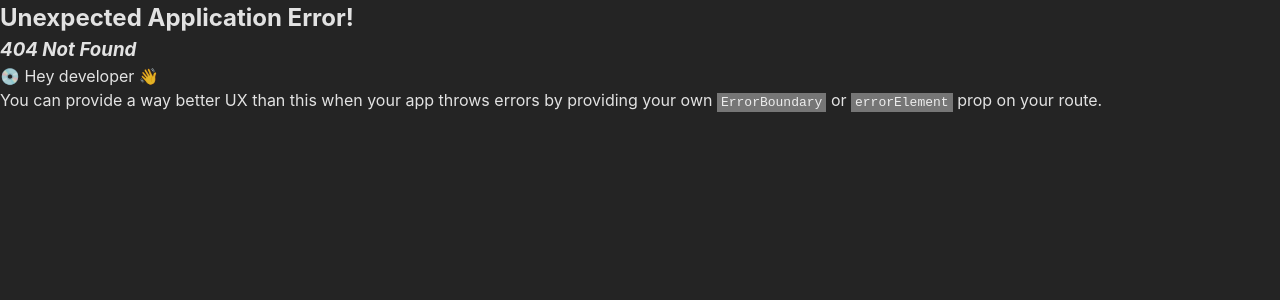
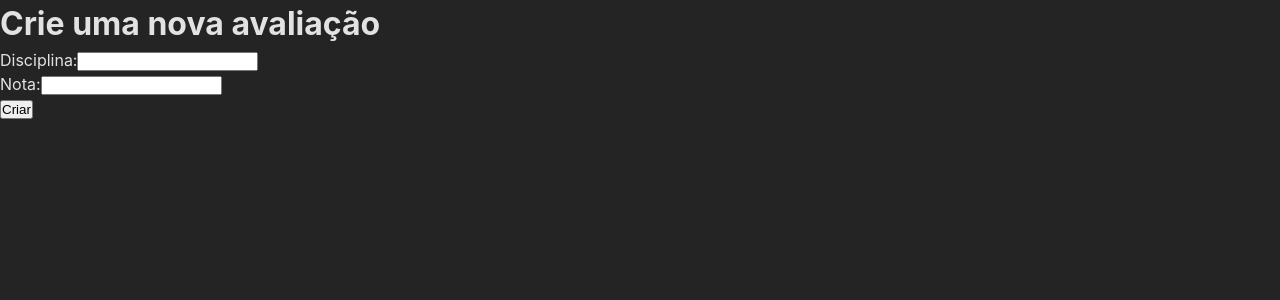
Before and after one commit to pviniciusm/react-alunos-15ed, a React (Vite) app: page /avaliacao in a window 1280 px wide. Before the commit this address had no page. Shown: the top 300 px of the page. Built offline with nearby package versions, Linux system fonts and the light colour scheme; sample sign-in values are in the browser's storage.

Commit message:
página para criar uma nova avaliação

```diff
--- /dev/null
+++ b/src/pages/CriarAvaliacao.tsx
@@ -0,0 +1,70 @@
+import { useEffect, useState } from "react";
+import { useNavigate } from "react-router-dom";
+import { User } from "../models/user.model";
+import axios from "axios";
+
+export const CriarAvaliacao = () => {
+    const usuarioLogado = localStorage.getItem("user");
+    const navigate = useNavigate();
+    const [user, setUser] = useState<User>();
+
+    useEffect(() => {
+        if (!usuarioLogado) {
+            alert("Sessao expirada, faça o login novamente");
+            navigate("/login");
+            return;
+        }
+
+        setUser(JSON.parse(usuarioLogado));
+    }, []);
+
+    const criarAvaliacao = async (event: any) => {
+        try {
+            event.preventDefault();
+
+            const body = {
+                disciplina: event.target.disciplina.value,
+                nota: event.target.nota.value,
+            };
+
+            if (body.nota < 0 || body.nota > 10) {
+                alert("O valor da nota é inválido, informe um valor entre 0 e 10.");
+                return;
+            }
+
+            const result = await axios.post(`http://localhost:3335/aluno/${user?.id}/avaliacao`, body, {
+                headers: {
+                    Authorization: user?.token,
+                },
+            });
+
+            alert("Avaliação criada com sucesso!");
+            navigate("/");
+        } catch (error: any) {
+            console.log(error);
+            alert(error.response.data.message);
+        }
+    };
+
+    return (
+        <div>
+            <h1>Crie uma nova avaliação</h1>
+
+            <form onSubmit={criarAvaliacao}>
+                <div>
+                    <span>Disciplina:</span>
+                    <input type="text" name="disciplina" required />
+                </div>
+
+                <div>
+                    <span>Nota:</span>
+                    <input type="number" name="nota" required />
+                </div>
+
+                <div>
+                    <button>Criar</button>
+                </div>
+            </form>
+        </div>
+    );
+};
--- a/src/pages/Home.tsx
+++ b/src/pages/Home.tsx
@@ -55,13 +55,18 @@ export const Home = () => {
 
             <h1>Bem vindo!</h1>
             <h2>Lista de avaliações</h2>
-            <button onClick={() => listarAvaliacoes()}>Atualizar lista</button>
 
             <ListaAvaliacoes avaliacoes={avaliacoes} />
 
             <br />
 
-            <button onClick={realizarLogout}>Sair</button>
+            <div>
+                <button onClick={() => listarAvaliacoes()}>Atualizar lista</button>
+                <button onClick={() => navigate("/avaliacao")}>Criar nova avaliação</button>
+            </div>
+            <div>
+                <button onClick={realizarLogout}>Sair</button>
+            </div>
         </>
     );
 };
--- a/src/routes/routes.tsx
+++ b/src/routes/routes.tsx
@@ -1,6 +1,7 @@
 import { createBrowserRouter } from "react-router-dom";
 import { Login } from "../pages/Login";
 import { Home } from "../pages/Home";
+import { CriarAvaliacao } from "../pages/CriarAvaliacao";
 
 export const routes = createBrowserRouter([
     {
@@ -11,4 +12,8 @@ export const routes = createBrowserRouter([
         path: "/",
         element: <Home />,
     },
+    {
+        path: "/avaliacao",
+        element: <CriarAvaliacao />,
+    },
 ]);
```
